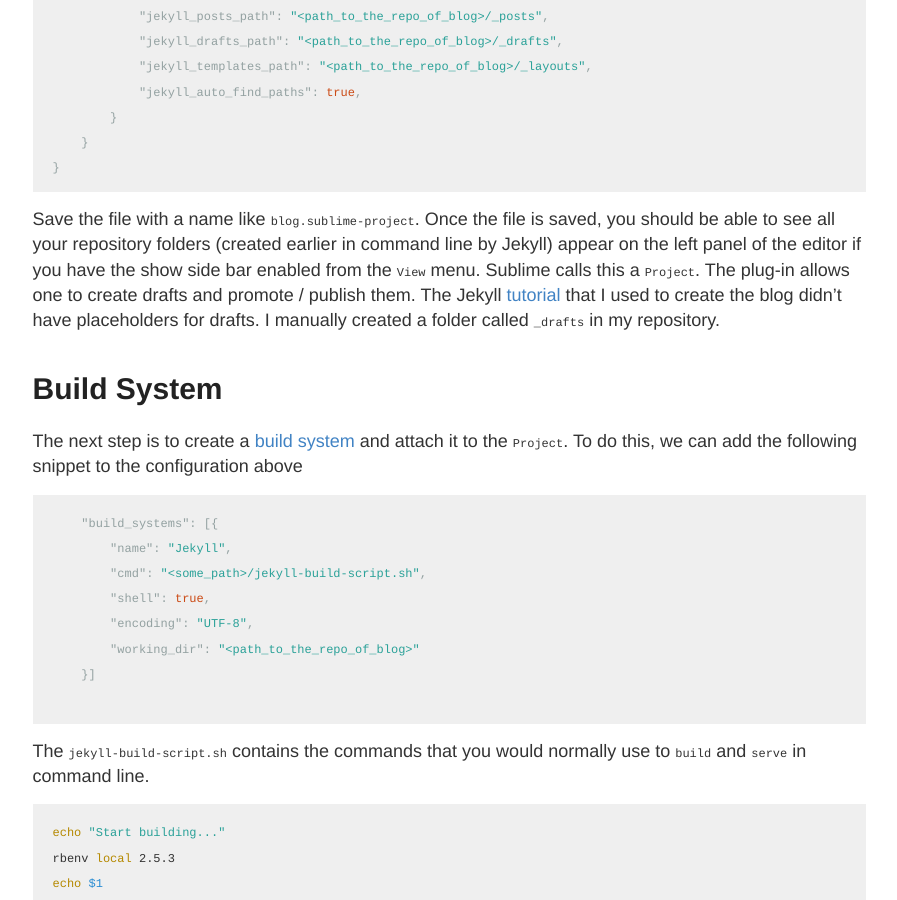
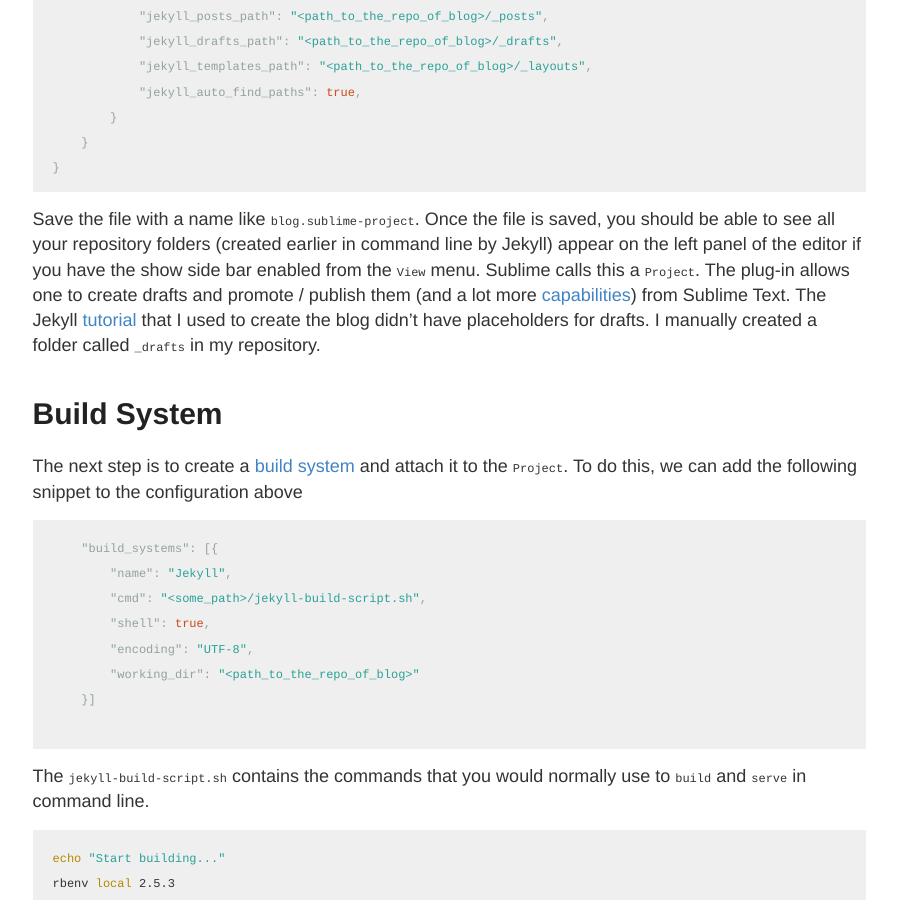
Before and after one commit to psuryan/psuryan.github.io, a Jekyll site: the page built from _posts/2018-12-03-sublime-for-jekyll-based-blog.markdown, in a window 1280 px wide and 900 px high, scrolled down 879 px. Shown: the whole window, without its empty margins (191-1088 px from the left). Built offline with Jekyll 4.4.1, drawn with Linux system fonts in a browser that asks for light colours.

Commit message:
update to a post

````diff
--- a/_posts/2018-12-03-sublime-for-jekyll-based-blog.markdown
+++ b/_posts/2018-12-03-sublime-for-jekyll-based-blog.markdown
@@ -34,7 +34,7 @@ Once the plug-in is successfully installed, it is time to configure it. Go to `P
     }
 }
 ```
-Save the file with a name like `blog.sublime-project`. Once the file is saved, you should be able to see all your repository folders (created earlier in command line by Jekyll) appear on the left panel of the editor if you have the show side bar enabled from the `View` menu. Sublime calls this a `Project`. The plug-in allows one to create drafts and promote / publish them. The Jekyll [tutorial] that I used to create the blog didn't have placeholders for drafts. I manually created a folder called `_drafts` in my repository.
+Save the file with a name like `blog.sublime-project`. Once the file is saved, you should be able to see all your repository folders (created earlier in command line by Jekyll) appear on the left panel of the editor if you have the show side bar enabled from the `View` menu. Sublime calls this a `Project`. The plug-in allows one to create drafts and promote / publish them (and a lot more [capabilities]) from Sublime Text. The Jekyll [tutorial] that I used to create the blog didn't have placeholders for drafts. I manually created a folder called `_drafts` in my repository.
 
 # Build System #
 The next step is to create a [build system] and attach it to the `Project`. To do this, we can add the following snippet to the configuration above
@@ -64,3 +64,4 @@ Once this is setup, launching the local server is as easy as hitting `⌘ + b` i
 [sublime-jekyll]: https://packagecontrol.io/packages/Jekyll
 [tutorial]: https://jekyllrb.com/docs/step-by-step/01-setup/
 [build system]: https://www.sublimetext.com/docs/3/build_systems.html
+[capabilities]: https://sublime-jekyll.readthedocs.io/en/latest/commands.html
````
